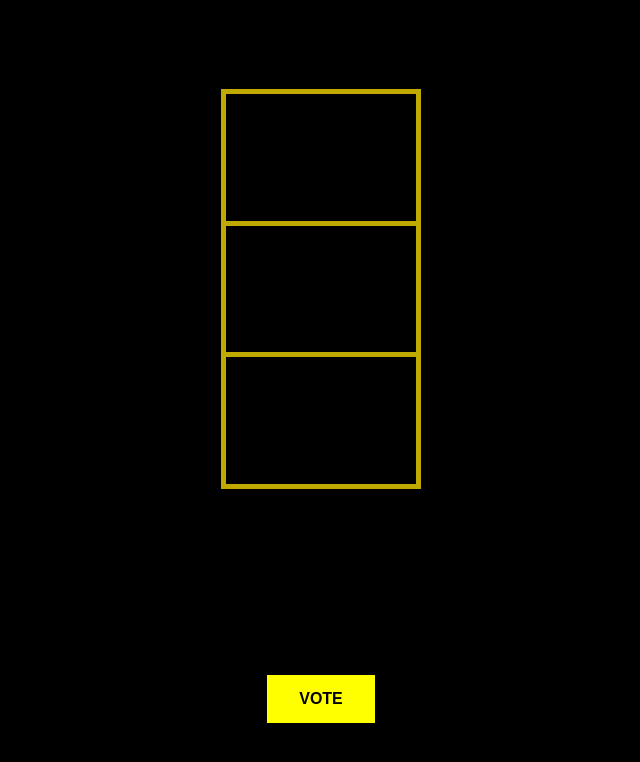
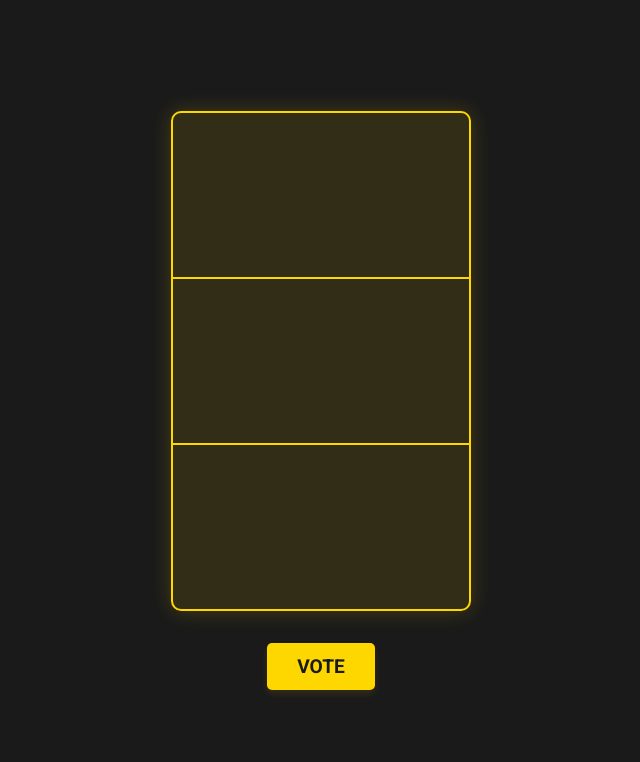
Before and after one commit to shimaph/ippon-server, a website: page public/vote.html in a window 1280 px wide. Shown: the whole page, without its empty margins (319-959 px from the left). Drawn offline with Linux system fonts and the light colour scheme; a web font is replaced by a local one.

Commit message:
vote画面のデザイン修正

```diff
--- a/public/css/result.css
+++ b/public/css/result.css
@@ -156,7 +156,7 @@ body {
     transition-duration: 0.4s;
     cursor: pointer;
     border-radius: 5px;
-    font-family: 'DotGothic16', sans-serif;
+    font-family: 'Roboto', sans-serif;
     font-weight: bold;
 }
 
--- a/public/css/vote.css
+++ b/public/css/vote.css
@@ -1,16 +1,18 @@
+@import url('https://fonts.googleapis.com/css2?family=Roboto:wght@400;700&display=swap');
+
 :root {
-    --bg-color: black;
-    --border-color: rgb(192, 169, 1);
-    --btn-bg-color: yellow;
-    --btn-txt-color: black;
-    --btn-hover-bg-color: black;
-    --btn-hover-txt-color: yellow;
-    --rectangle-width: 200px;
-    --rectangle-height: 400px;
-    --border-width: 5px;
-    --btn-padding: 15px 32px;
-    --btn-font-size: 16px;
-    --btn-margin: 4px 2px;
+    --bg-color: #1a1a1a;
+    --border-color: #ffd700;
+    --btn-bg-color: #ffd700;
+    --btn-txt-color: #1a1a1a;
+    --btn-hover-bg-color: #1a1a1a;
+    --btn-hover-txt-color: #ffd700;
+    --rectangle-width: 300px;
+    --rectangle-height: 500px;
+    --border-width: 2px;
+    --btn-padding: 12px 30px;
+    --btn-font-size: 1.2rem;
+    --btn-margin: 20px 0;
 }
 
 *, *::before, *::after {
@@ -19,10 +21,15 @@
 
 body {
     background-color: var(--bg-color);
-    display: grid;
-    place-items: center;
-    height: 100vh;
-    gap: 20px;
+    color: var(--border-color);
+    font-family: 'Roboto', sans-serif;
+    margin: 0;
+    padding: 0;
+    min-height: 100vh;
+    display: flex;
+    justify-content: center;
+    align-items: center;
+    flex-direction: column;
 }
 
 .rectangle {
@@ -31,39 +38,78 @@ body {
     border: var(--border-width) solid var(--border-color);
     display: grid;
     grid-template-rows: 1fr var(--border-width) 1fr var(--border-width) 1fr;
+    background-color: rgba(255, 215, 0, 0.1);
+    box-shadow: 0 0 20px rgba(255, 215, 0, 0.2);
+    border-radius: 10px;
+    overflow: hidden;
 }
 
 .separator {
     border-top: var(--border-width) solid var(--border-color);
     width: 100%;
-    height: 0; /* Add this line */
+    height: 0;
 }
 
 #upperHalf, #middleHalf, #lowerHalf {
     width: 100%;
-    /* Remove height specification */
+    display: flex;
+    justify-content: center;
+    align-items: center;
+    padding: 10px;
+    font-size: 1.2rem;
+    text-align: center;
 }
 
-
-
-
+.button-container {
+    width: 100%;
+    display: flex;
+    justify-content: center;
+    margin: var(--btn-margin) 0;
+}
 
 #vote_button {
     background-color: var(--btn-bg-color);
+    color: var(--btn-txt-color);
     border: none;
-    color: var(--btn-txt-color);
     padding: var(--btn-padding);
-    text-align: center;
-    text-decoration: none;
     font-size: var(--btn-font-size);
-    margin: var(--btn-margin);
+    font-weight: bold;
+    text-transform: uppercase;
+    border-radius: 5px;
     cursor: pointer;
-    transition: background-color 0.3s ease, color 0.3s ease;
-    font-family: 'DotGothic16', sans-serif;
-    font-weight: bold;
+    transition: all 0.3s ease;
+    box-shadow: 0 4px 6px rgba(255, 215, 0, 0.1);
+    font-family: 'Roboto', sans-serif;  /* GOボタンと同じフォント */
+    margin-top: 2rem;
 }
 
 #vote_button:hover {
     background-color: var(--btn-hover-bg-color);
     color: var(--btn-hover-txt-color);
+    box-shadow: 0 6px 8px rgba(255, 215, 0, 0.2);
 }
+
+h1 {
+    font-size: 2.5rem;
+    text-transform: uppercase;
+    letter-spacing: 2px;
+    text-shadow: 2px 2px 4px rgba(255, 215, 0, 0.3);
+    margin-bottom: 1.5rem;
+    text-align: center;
+}
+
+@media (max-width: 480px) {
+    :root {
+        --rectangle-width: 90vw;
+        --rectangle-height: 70vh;
+    }
+
+    h1 {
+        font-size: 2rem;
+    }
+
+    #vote_button {
+        padding: 10px 25px;
+        font-size: 1rem;
+    }
+}
```
